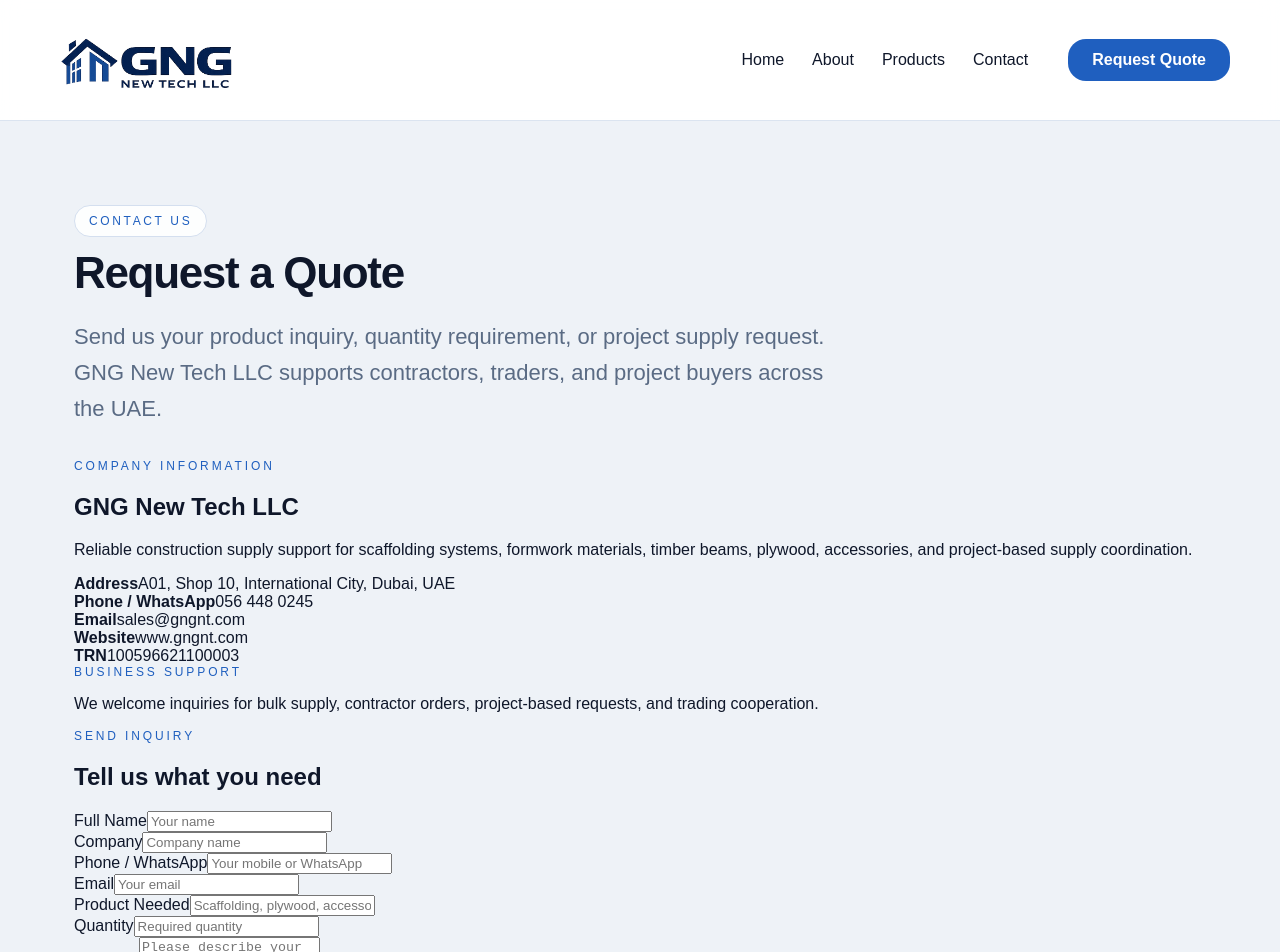
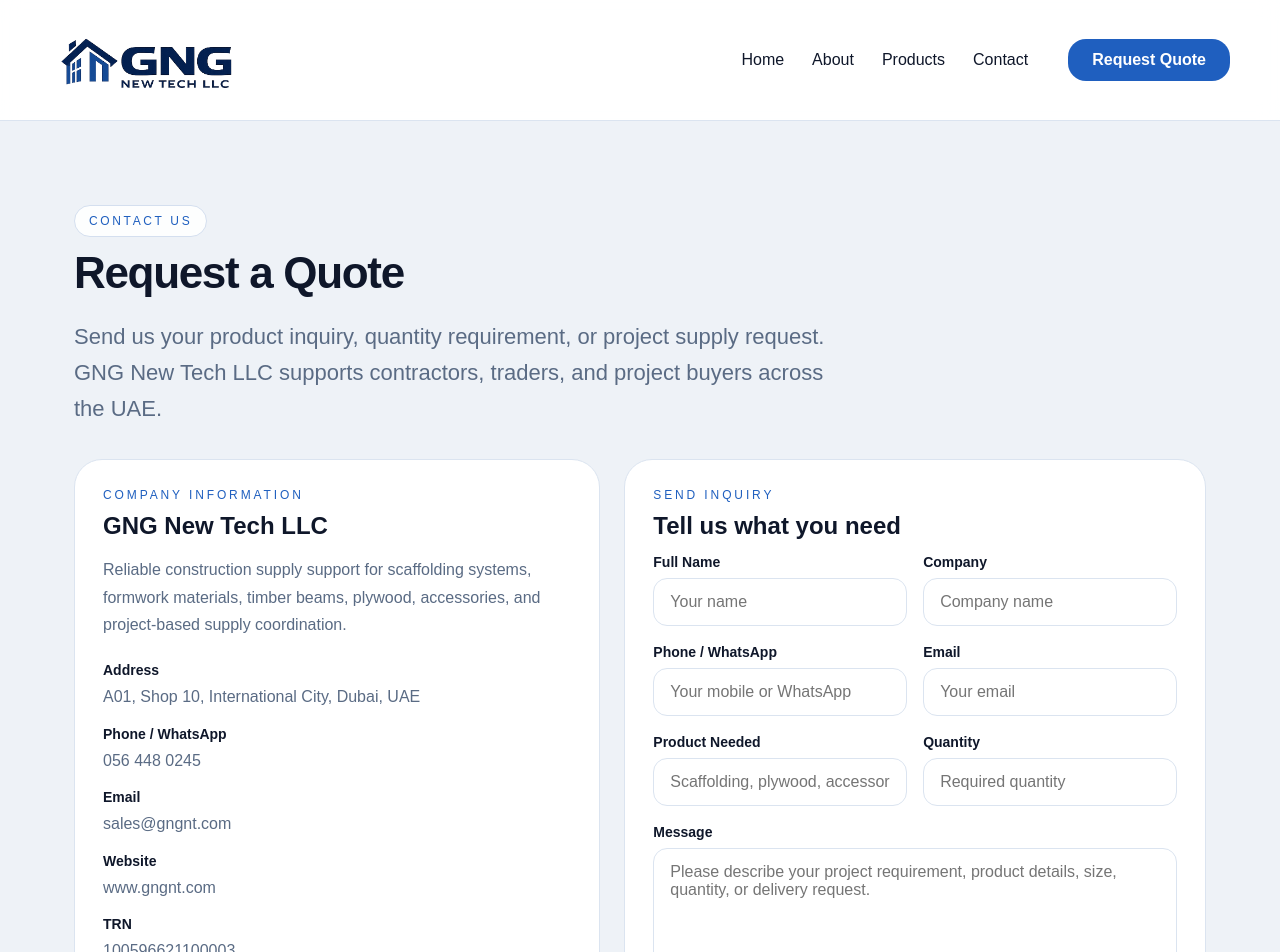
Before and after one commit to gngnewtech/gng-website-v2, a Next.js app: page /contact in a window 1280 px wide. Shown: the top 952 px of the page. Built offline with nearby package versions, Linux system fonts and the light colour scheme.

Commit message:
Update globals.css

```diff
--- a/app/globals.css
+++ b/app/globals.css
@@ -388,3 +388,111 @@
   margin-top: auto;
   padding-top: 20px;
 }
+.contact-grid {
+  display: grid;
+  grid-template-columns: 0.95fr 1.05fr;
+  gap: 24px;
+  align-items: start;
+}
+
+.contact-info-card,
+.contact-form-card {
+  background: var(--card);
+  border: 1px solid var(--line);
+  border-radius: 28px;
+  padding: 28px;
+}
+
+.contact-info-card h2,
+.contact-form-card h2 {
+  margin: 0 0 14px;
+}
+
+.contact-info-card p,
+.contact-note p {
+  color: var(--muted);
+  line-height: 1.7;
+}
+
+.contact-info-list {
+  display: grid;
+  gap: 16px;
+  margin: 24px 0;
+}
+
+.contact-info-item {
+  display: grid;
+  gap: 6px;
+}
+
+.contact-info-item strong {
+  font-size: 14px;
+}
+
+.contact-info-item span {
+  color: var(--muted);
+  line-height: 1.6;
+}
+
+.contact-note {
+  margin-top: 24px;
+  padding-top: 20px;
+  border-top: 1px solid var(--line);
+}
+
+.contact-form {
+  display: grid;
+  gap: 18px;
+}
+
+.form-row {
+  display: grid;
+  grid-template-columns: 1fr 1fr;
+  gap: 16px;
+}
+
+.form-field {
+  display: grid;
+  gap: 8px;
+}
+
+.form-field label {
+  font-size: 14px;
+  font-weight: 700;
+}
+
+.form-field input,
+.form-field textarea {
+  width: 100%;
+  border: 1px solid var(--line);
+  border-radius: 14px;
+  padding: 14px 16px;
+  font: inherit;
+  background: #fff;
+  color: var(--text);
+}
+
+.form-field textarea {
+  resize: vertical;
+  min-height: 140px;
+}
+
+.full-width {
+  grid-column: 1 / -1;
+}
+
+.form-actions {
+  padding-top: 8px;
+}
+
+@media (max-width: 1024px) {
+  .contact-grid {
+    grid-template-columns: 1fr;
+  }
+}
+
+@media (max-width: 640px) {
+  .form-row {
+    grid-template-columns: 1fr;
+  }
+}
```
